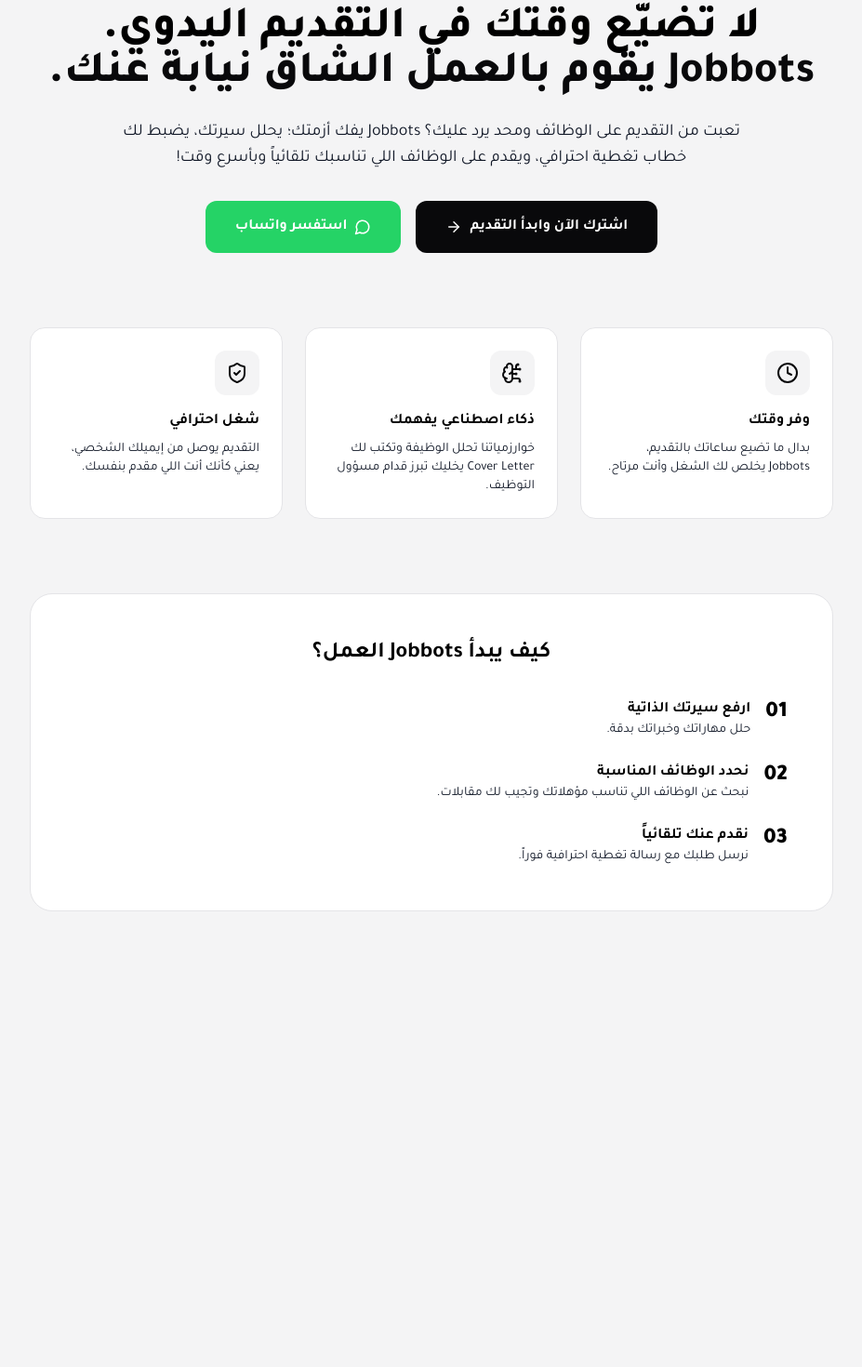
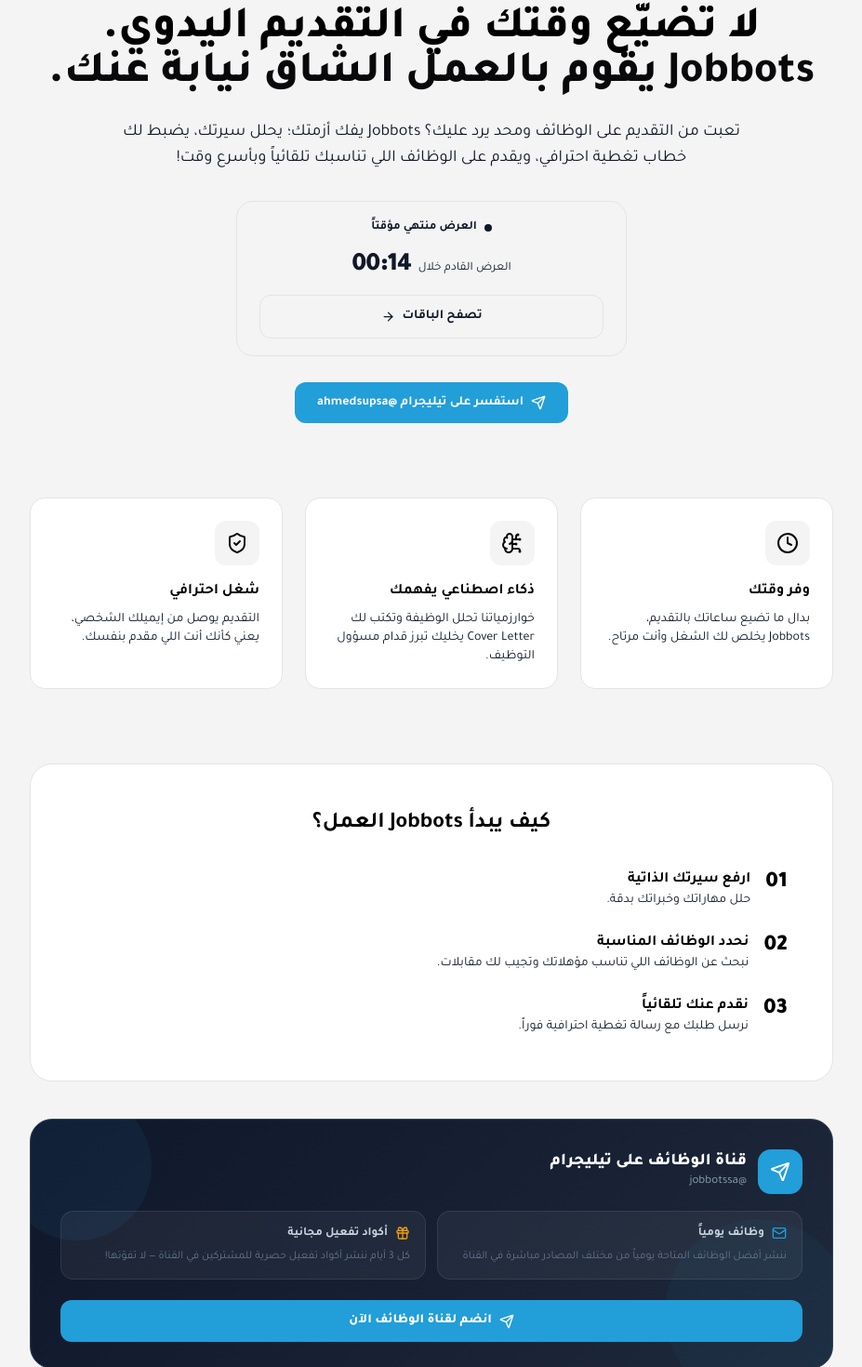
Before and after one commit to ahmedsupsa/bot-jobsa, a Next.js app in the folder admin_frontend/: page /landing in a window 1280 px wide. Shown: the part 80-1550 px from the top of the page at 93% size, without its empty margins (176-1103 px from the left). Before the commit the page ends 1108 px from the top, so only its background shows below. Built offline with nearby package versions, Linux system fonts and the light colour scheme.

Commit message:
Redesign landing page: countdown timer, Telegram @ahmedsupsa, channel section

```diff
--- a/admin_frontend/app/landing/page.tsx
+++ b/admin_frontend/app/landing/page.tsx
@@ -1,15 +1,42 @@
-import { Zap, BrainCircuit, Mail, ArrowRight, ShieldCheck, Clock, MessageCircle, ShoppingBag } from "lucide-react";
+"use client";
+
+import { Zap, BrainCircuit, Mail, ArrowRight, ShieldCheck, Clock, Send, ShoppingBag, Users, Gift } from "lucide-react";
 import Link from "next/link";
+import { useEffect, useState } from "react";
 
-export const metadata = {
-  title: "Jobbots — التقديم التلقائي على الوظائف",
-  description: "لا تضيّع وقتك في التقديم اليدوي. Jobbots يقوم بالعمل الشاق نيابة عنك.",
-};
+function useOfferCountdown() {
+  const getState = () => {
+    const now = new Date();
+    const totalSeconds = now.getMinutes() * 60 + now.getSeconds();
+    const pos = totalSeconds % 1800;
+    if (pos < 900) {
+      return { active: true, secondsLeft: 900 - pos };
+    } else {
+      return { active: false, secondsLeft: 1800 - pos };
+    }
+  };
+
+  const [state, setState] = useState<{ active: boolean; secondsLeft: number } | null>(null);
+
+  useEffect(() => {
+    setState(getState());
+    const t = setInterval(() => setState(getState()), 1000);
+    return () => clearInterval(t);
+  }, []);
+
+  if (!state) return { active: true, secondsLeft: 900, label: "15:00", mounted: false };
+  const m = Math.floor(state.secondsLeft / 60).toString().padStart(2, "0");
+  const s = (state.secondsLeft % 60).toString().padStart(2, "0");
+  return { ...state, label: `${m}:${s}`, mounted: true };
+}
 
 export default function LandingPage() {
+  const offer = useOfferCountdown();
+
   return (
     <div className="min-h-screen bg-bg">
       <div className="max-w-4xl mx-auto py-12 px-4">
+
         {/* Hero Section */}
         <div className="text-center mb-20">
           <div className="inline-flex items-center gap-2 px-3 py-1 rounded-full bg-accent/10 text-accent text-xs font-bold mb-4">
@@ -22,14 +49,100 @@ export default function LandingPage() {
           <p className="text-muted text-lg mb-8 max-w-2xl mx-auto">
             تعبت من التقديم على الوظائف ومحد يرد عليك؟ Jobbots يفك أزمتك؛ يحلل سيرتك، يضبط لك خطاب تغطية احترافي، ويقدم على الوظائف اللي تناسبك تلقائياً وبأسرع وقت!
           </p>
-          <div className="flex flex-col sm:flex-row gap-4 justify-center">
-            <Link href="/store" className="flex items-center justify-center gap-2 bg-accent text-accent-fg px-8 py-4 rounded-xl font-bold hover:opacity-90 transition-all">
-              اشترك الآن وابدأ التقديم <ArrowRight size={18} />
-            </Link>
-            <a href="https://wa.me/966560766880" target="_blank" rel="noopener noreferrer" className="flex items-center justify-center gap-2 bg-[#25D366] text-white px-8 py-4 rounded-xl font-bold hover:opacity-90 transition-all">
-              <MessageCircle size={18} /> استفسر واتساب
-            </a>
+
+          {/* Offer Timer Box */}
+          <div
+            style={{
+              background: offer.active ? "var(--surface)" : "var(--surface2)",
+              border: `1.5px solid ${offer.active ? "var(--accent)" : "var(--border)"}`,
+              borderRadius: 18,
+              padding: "18px 24px",
+              maxWidth: 420,
+              margin: "0 auto 28px",
+              display: "flex",
+              flexDirection: "column",
+              alignItems: "center",
+              gap: 10,
+              transition: "all 0.4s",
+            }}
+          >
+            {offer.active ? (
+              <>
+                <div style={{ display: "flex", alignItems: "center", gap: 8 }}>
+                  <div style={{ width: 8, height: 8, borderRadius: "50%", background: "#22c55e", animation: "pulse 1.5s infinite" }} />
+                  <span style={{ color: "var(--text2)", fontSize: 13, fontWeight: 700 }}>عرض التجربة متاح الآن</span>
+                </div>
+                <div style={{ display: "flex", alignItems: "baseline", gap: 10 }}>
+                  <span style={{ fontSize: 42, fontWeight: 900, color: "var(--text)", letterSpacing: "-2px", fontVariantNumeric: "tabular-nums" }}>
+                    {offer.label}
+                  </span>
+                  <span style={{ color: "var(--text3)", fontSize: 13 }}>دقيقة متبقية</span>
+                </div>
+                <Link
+                  href="/store"
+                  style={{
+                    width: "100%",
+                    display: "flex",
+                    alignItems: "center",
+                    justifyContent: "center",
+                    gap: 8,
+                    background: "var(--accent)",
+                    color: "var(--accent-fg)",
+                    padding: "12px 20px",
+                    borderRadius: 12,
+                    fontWeight: 800,
+                    fontSize: 15,
+                    textDecoration: "none",
+                  }}
+                >
+                  جرّب Jobbots لمدة 7 أيام بـ 12 ر.س <ArrowRight size={16} />
+                </Link>
+                <p style={{ color: "var(--text4)", fontSize: 11, margin: 0 }}>العرض يتجدد كل نصف ساعة</p>
+              </>
+            ) : (
+              <>
+                <div style={{ display: "flex", alignItems: "center", gap: 8 }}>
+                  <div style={{ width: 8, height: 8, borderRadius: "50%", background: "var(--text4)" }} />
+                  <span style={{ color: "var(--text3)", fontSize: 13, fontWeight: 700 }}>العرض منتهي مؤقتاً</span>
+                </div>
+                <div style={{ display: "flex", alignItems: "baseline", gap: 8 }}>
+                  <span style={{ fontSize: 13, color: "var(--text3)" }}>العرض القادم خلال</span>
+                  <span style={{ fontSize: 28, fontWeight: 900, color: "var(--text2)", letterSpacing: "-1px", fontVariantNumeric: "tabular-nums" }}>
+                    {offer.label}
+                  </span>
+                </div>
+                <Link
+                  href="/store"
+                  style={{
+                    width: "100%",
+                    display: "flex",
+                    alignItems: "center",
+                    justifyContent: "center",
+                    gap: 8,
+                    background: "var(--surface2)",
+                    color: "var(--text2)",
+                    border: "1px solid var(--border)",
+                    padding: "12px 20px",
+                    borderRadius: 12,
+                    fontWeight: 700,
+                    fontSize: 14,
+                    textDecoration: "none",
+                  }}
+                >
+                  تصفح الباقات <ArrowRight size={15} />
+                </Link>
+              </>
+            )}
           </div>
+
+          <a
+            href="https://t.me/ahmedsupsa"
+            target="_blank"
+            rel="noopener noreferrer"
+            className="inline-flex items-center justify-center gap-2 bg-[#229ED9] text-white px-6 py-3 rounded-xl font-bold hover:opacity-90 transition-all text-sm"
+          >
+            <Send size={16} /> استفسر على تيليجرام @ahmedsupsa
+          </a>
         </div>
 
         {/* Benefits Section */}
@@ -50,7 +163,7 @@ export default function LandingPage() {
         </div>
 
         {/* How it Works */}
-        <div className="bg-panel border border-line rounded-3xl p-8 md:p-12">
+        <div className="bg-panel border border-line rounded-3xl p-8 md:p-12 mb-10">
           <h2 className="text-2xl font-bold text-ink mb-8 text-center">كيف يبدأ Jobbots العمل؟</h2>
           <div className="space-y-6">
             {[
@@ -68,7 +181,91 @@ export default function LandingPage() {
             ))}
           </div>
         </div>
+
+        {/* Telegram Channel Section */}
+        <div
+          style={{
+            background: "linear-gradient(135deg, #0f172a 0%, #1e293b 100%)",
+            border: "1px solid #334155",
+            borderRadius: 24,
+            padding: "32px 32px 28px",
+            marginBottom: 40,
+            position: "relative",
+            overflow: "hidden",
+          }}
+        >
+          <div style={{ position: "absolute", top: -30, left: -30, width: 160, height: 160, background: "#229ED9", borderRadius: "50%", opacity: 0.07 }} />
+          <div style={{ position: "absolute", bottom: -40, right: -20, width: 200, height: 200, background: "#229ED9", borderRadius: "50%", opacity: 0.05 }} />
+
+          <div style={{ position: "relative", zIndex: 1 }}>
+            <div style={{ display: "flex", alignItems: "center", gap: 12, marginBottom: 18 }}>
+              <div style={{ width: 48, height: 48, borderRadius: 14, background: "#229ED9", display: "flex", alignItems: "center", justifyContent: "center", flexShrink: 0 }}>
+                <Send size={22} color="white" />
+              </div>
+              <div>
+                <div style={{ color: "white", fontSize: 18, fontWeight: 800, lineHeight: 1.2 }}>قناة الوظائف على تيليجرام</div>
+                <div style={{ color: "#94a3b8", fontSize: 13 }}>@jobbotssa</div>
+              </div>
+            </div>
+
+            <div style={{ display: "grid", gridTemplateColumns: "1fr 1fr", gap: 12, marginBottom: 22 }}>
+              <div style={{ background: "rgba(255,255,255,0.05)", border: "1px solid rgba(255,255,255,0.08)", borderRadius: 14, padding: "14px 16px" }}>
+                <div style={{ display: "flex", alignItems: "center", gap: 8, marginBottom: 6 }}>
+                  <Mail size={16} color="#229ED9" />
+                  <span style={{ color: "#cbd5e1", fontSize: 13, fontWeight: 700 }}>وظائف يومياً</span>
+                </div>
+                <p style={{ color: "#64748b", fontSize: 12, margin: 0, lineHeight: 1.6 }}>
+                  ننشر أفضل الوظائف المتاحة يومياً من مختلف المصادر مباشرة في القناة
+                </p>
+              </div>
+              <div style={{ background: "rgba(255,255,255,0.05)", border: "1px solid rgba(255,255,255,0.08)", borderRadius: 14, padding: "14px 16px" }}>
+                <div style={{ display: "flex", alignItems: "center", gap: 8, marginBottom: 6 }}>
+                  <Gift size={16} color="#f59e0b" />
+                  <span style={{ color: "#cbd5e1", fontSize: 13, fontWeight: 700 }}>أكواد تفعيل مجانية</span>
+                </div>
+                <p style={{ color: "#64748b", fontSize: 12, margin: 0, lineHeight: 1.6 }}>
+                  كل 3 أيام ننشر أكواد تفعيل حصرية للمشتركين في القناة — لا تفوّتها!
+                </p>
+              </div>
+            </div>
+
+            <a
+              href="https://t.me/jobbotssa"
+              target="_blank"
+              rel="noopener noreferrer"
+              style={{
+                display: "inline-flex",
+                alignItems: "center",
+                gap: 8,
+                background: "#229ED9",
+                color: "white",
+                padding: "12px 24px",
+                borderRadius: 12,
+                fontWeight: 800,
+                fontSize: 14,
+                textDecoration: "none",
+                width: "100%",
+                justifyContent: "center",
+                boxSizing: "border-box",
+              }}
+            >
+              <Send size={16} />
+              انضم لقناة الوظائف الآن
+            </a>
+          </div>
+        </div>
+
       </div>
+
+      <style suppressHydrationWarning>{`
+        @keyframes pulse {
+          0%, 100% { opacity: 1; }
+          50% { opacity: 0.3; }
+        }
+        @media (max-width: 640px) {
+          [style*="grid-template-columns: 1fr 1fr"] { grid-template-columns: 1fr !important; }
+        }
+      `}</style>
     </div>
   );
 }
```
